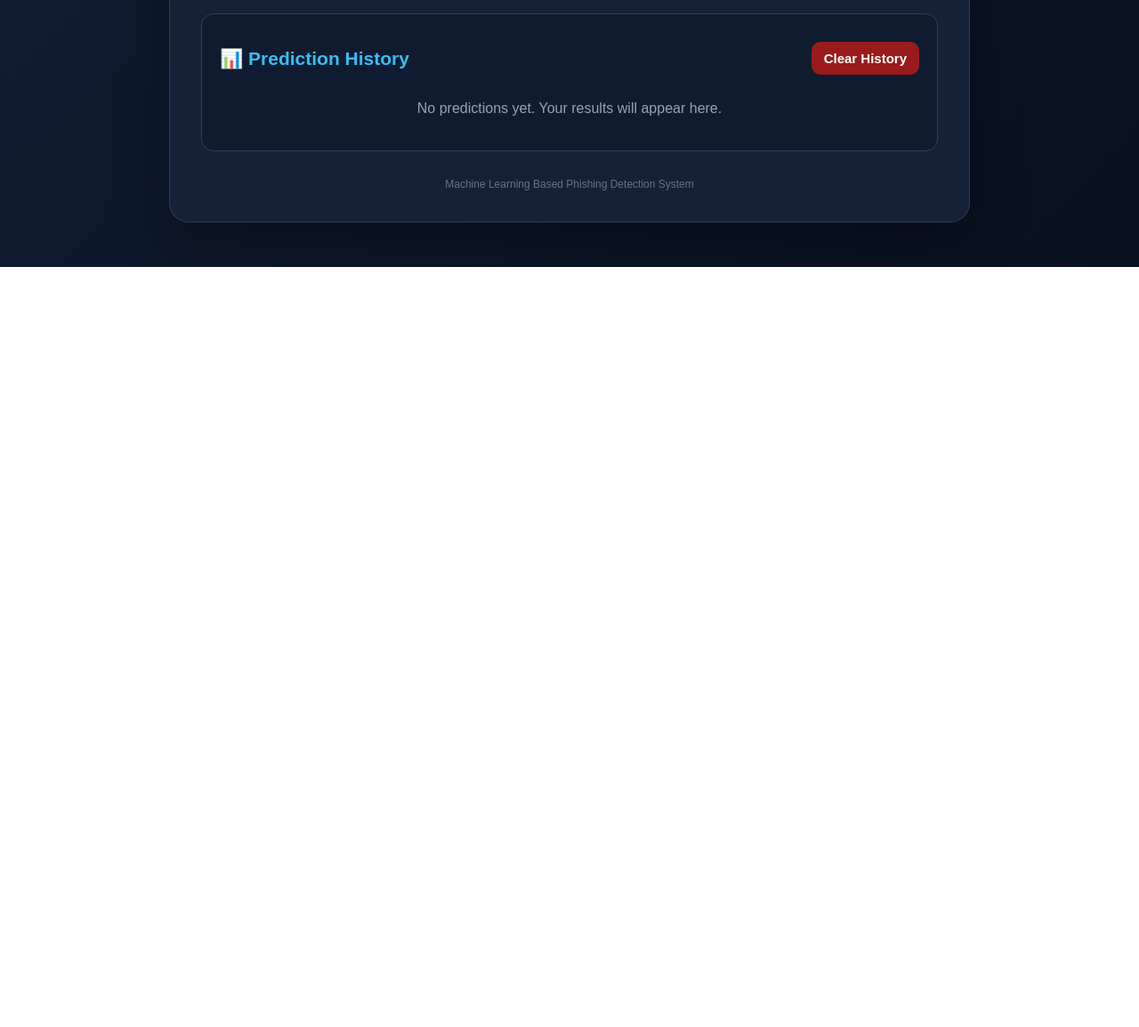
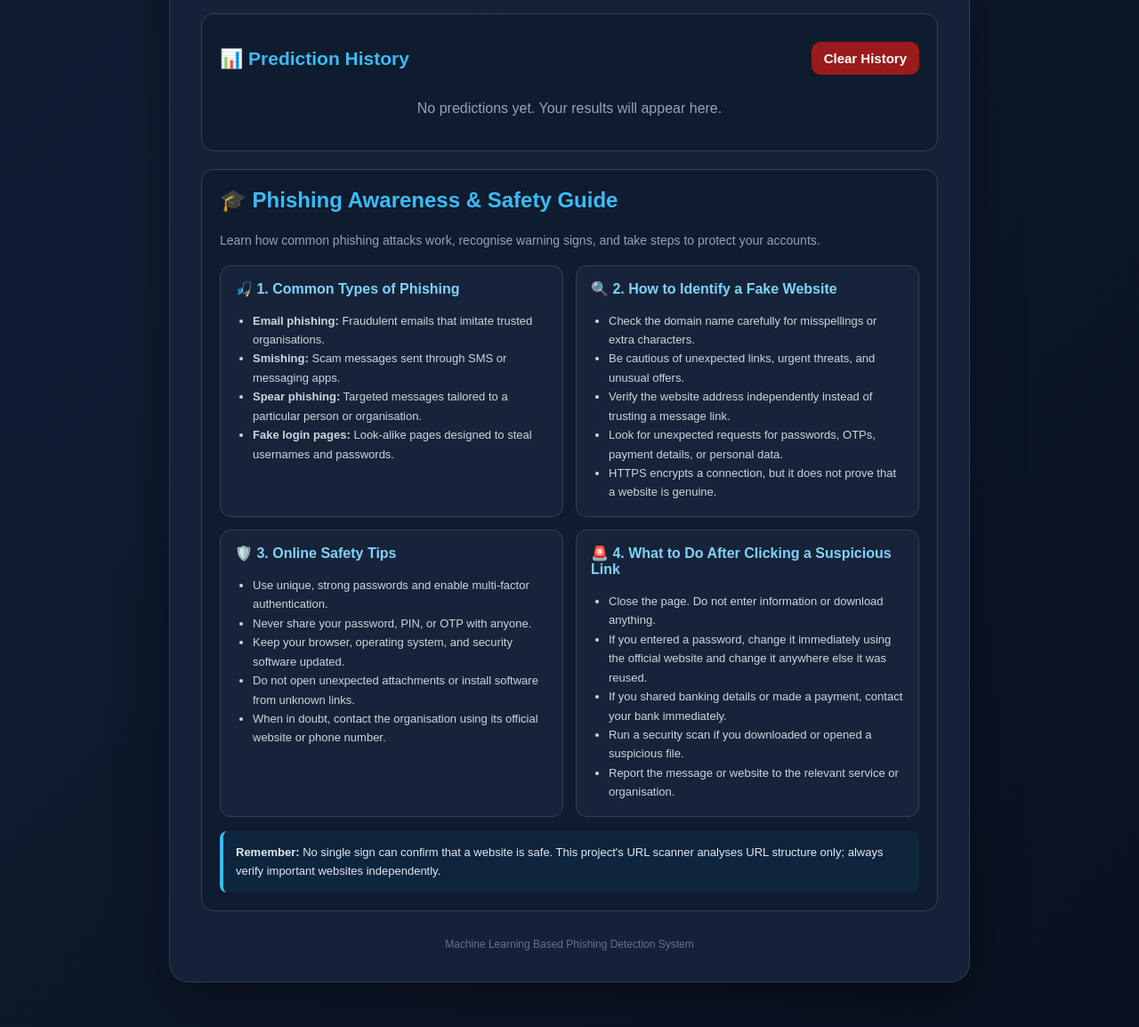
Before and after one commit to b1bhavay/Phishing-Website-Detection, a plain HTML site: page static/index.html in a window 1280 px wide. Shown: the part 2126-3280 px from the top of the page at 89% size. Before the commit the page ends 2426 px from the top, so only its background shows below. Drawn offline with Linux system fonts and the light colour scheme.

Commit message:
Implement phishing awareness section in index.html
Added a phishing awareness section with tips and guidelines.

```diff
--- a/static/index.html
+++ b/static/index.html
@@ -358,7 +358,49 @@ button:disabled { opacity: .6; cursor: not-allowed; }
     line-height: 1.6;
 }
 
+
+/* PHISHING AWARENESS SECTION */
+.awareness-section {
+    margin: 20px 0;
+    padding: 20px;
+    background: #0f1b2e;
+    border: 1px solid #334155;
+    border-radius: 14px;
+}
+.awareness-section h2 { color: #38bdf8; margin-top: 0; }
+.awareness-intro { color: #94a3b8; line-height: 1.6; font-size: 14px; }
+.awareness-grid {
+    display: grid;
+    grid-template-columns: repeat(2, minmax(0, 1fr));
+    gap: 14px;
+    margin-top: 16px;
+}
+.awareness-card {
+    padding: 16px;
+    background: #172338;
+    border: 1px solid #334155;
+    border-radius: 12px;
+}
+.awareness-card h3 { color: #7dd3fc; margin-top: 0; font-size: 16px; }
+.awareness-card p, .awareness-card li {
+    color: #cbd5e1;
+    font-size: 13px;
+    line-height: 1.65;
+}
+.awareness-card ul { padding-left: 20px; margin-bottom: 0; }
+.awareness-reminder {
+    margin-top: 16px;
+    padding: 14px;
+    border-left: 4px solid #38bdf8;
+    background: rgba(2,132,199,.10);
+    color: #e2e8f0;
+    border-radius: 8px;
+    line-height: 1.6;
+    font-size: 13px;
+}
+
 @media(max-width:600px) {
+    .awareness-grid { grid-template-columns: 1fr; }
     body { padding: 12px; }
     .container { padding: 22px 16px; }
     h1 { font-size: 26px; }
@@ -538,6 +580,64 @@ button:disabled { opacity: .6; cursor: not-allowed; }
         </div>
         <div id="historyList"></div>
     </div>
+
+
+
+    <section class="awareness-section" aria-labelledby="awarenessTitle">
+        <h2 id="awarenessTitle">🎓 Phishing Awareness & Safety Guide</h2>
+        <p class="awareness-intro">
+            Learn how common phishing attacks work, recognise warning signs, and take steps to protect your accounts.
+        </p>
+
+        <div class="awareness-grid">
+            <article class="awareness-card">
+                <h3>🎣 1. Common Types of Phishing</h3>
+                <ul>
+                    <li><strong>Email phishing:</strong> Fraudulent emails that imitate trusted organisations.</li>
+                    <li><strong>Smishing:</strong> Scam messages sent through SMS or messaging apps.</li>
+                    <li><strong>Spear phishing:</strong> Targeted messages tailored to a particular person or organisation.</li>
+                    <li><strong>Fake login pages:</strong> Look-alike pages designed to steal usernames and passwords.</li>
+                </ul>
+            </article>
+
+            <article class="awareness-card">
+                <h3>🔍 2. How to Identify a Fake Website</h3>
+                <ul>
+                    <li>Check the domain name carefully for misspellings or extra characters.</li>
+                    <li>Be cautious of unexpected links, urgent threats, and unusual offers.</li>
+                    <li>Verify the website address independently instead of trusting a message link.</li>
+                    <li>Look for unexpected requests for passwords, OTPs, payment details, or personal data.</li>
+                    <li>HTTPS encrypts a connection, but it does not prove that a website is genuine.</li>
+                </ul>
+            </article>
+
+            <article class="awareness-card">
+                <h3>🛡️ 3. Online Safety Tips</h3>
+                <ul>
+                    <li>Use unique, strong passwords and enable multi-factor authentication.</li>
+                    <li>Never share your password, PIN, or OTP with anyone.</li>
+                    <li>Keep your browser, operating system, and security software updated.</li>
+                    <li>Do not open unexpected attachments or install software from unknown links.</li>
+                    <li>When in doubt, contact the organisation using its official website or phone number.</li>
+                </ul>
+            </article>
+
+            <article class="awareness-card">
+                <h3>🚨 4. What to Do After Clicking a Suspicious Link</h3>
+                <ul>
+                    <li>Close the page. Do not enter information or download anything.</li>
+                    <li>If you entered a password, change it immediately using the official website and change it anywhere else it was reused.</li>
+                    <li>If you shared banking details or made a payment, contact your bank immediately.</li>
+                    <li>Run a security scan if you downloaded or opened a suspicious file.</li>
+                    <li>Report the message or website to the relevant service or organisation.</li>
+                </ul>
+            </article>
+        </div>
+
+        <div class="awareness-reminder">
+            <strong>Remember:</strong> No single sign can confirm that a website is safe. This project's URL scanner analyses URL structure only; always verify important websites independently.
+        </div>
+    </section>
 
     <div class="footer">
         Machine Learning Based Phishing Detection System
```
